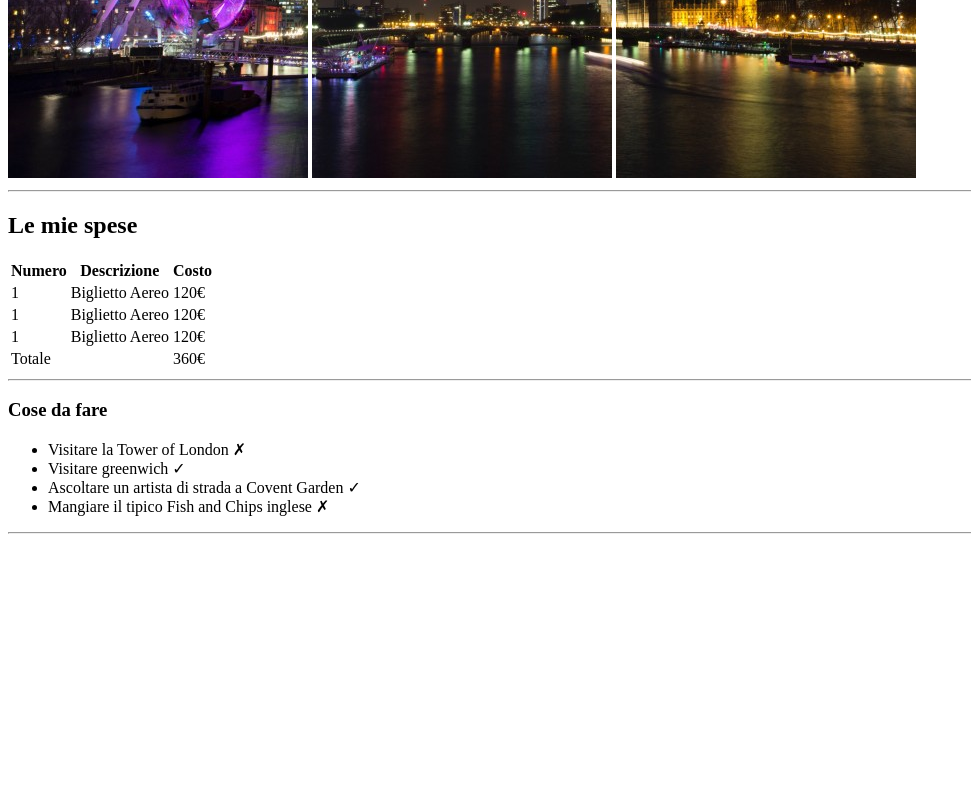
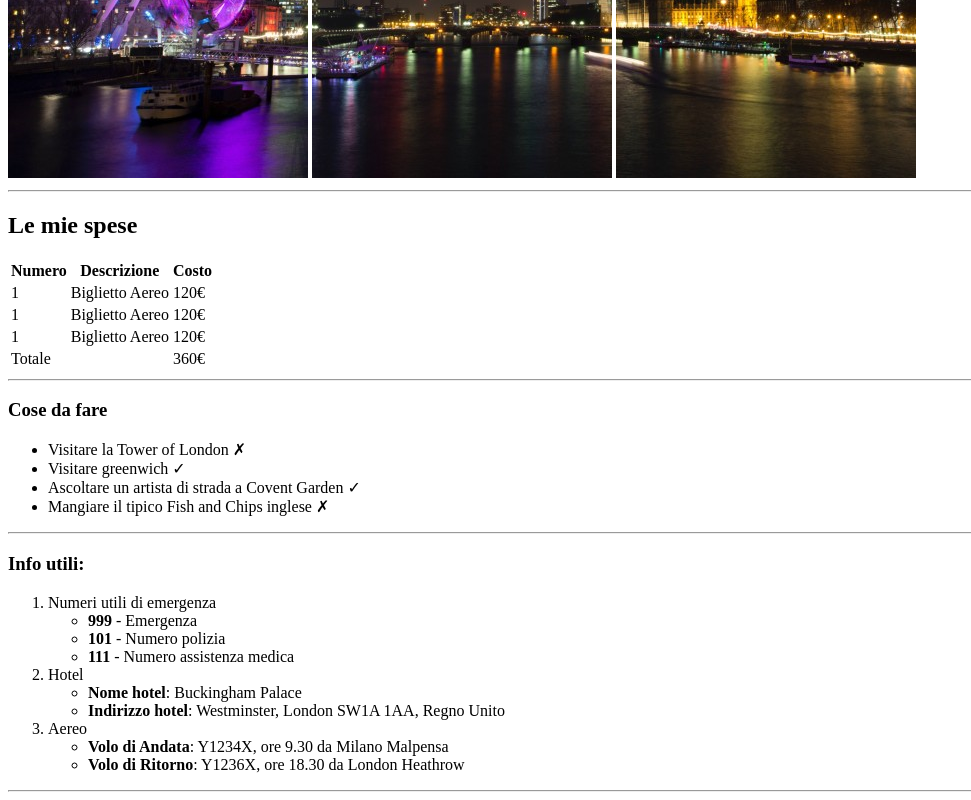
Before and after one commit to Giuseppe-Lo-Re/html-london-trip, a plain HTML site: page index.html in a window 1280 px wide. Shown: the part 502-1302 px from the top of the page, without its empty margins (0-971 px from the left). Before the commit the page ends 1044 px from the top, so only its background shows below. Drawn offline with Linux system fonts and the light colour scheme.

Commit message:
add section 3

```diff
--- a/index.html
+++ b/index.html
@@ -9,7 +9,9 @@
 <body>
     <!-- intestazione pagina -->
     <header>
+        <!-- titolo -->
         <h1>Il mio Viaggio a Londra</h1>
+        <!-- immagini -->
         <img src="img/pexels-bill-emrich-230794-0.jpg" alt="Panoramica Londra 1-3">
         <img src="img/pexels-bill-emrich-230794-1.jpg" alt="Panoramica Londra 2-3">
         <img src="img/pexels-bill-emrich-230794-2.jpg" alt="Panoramica Londra 3-3">
@@ -18,7 +20,7 @@
     <main>
         <!-- prima sezione -->
         <section>
-            <!-- Titolo -->
+            <!-- titolo -->
             <h2>Le mie spese</h2>
             <!--tabella -->
             <table>
@@ -59,15 +61,45 @@
 
         <!-- seconda sezione -->
         <section>
-            <!-- Titolo -->
+            <!-- titolo -->
             <h3>Cose da fare</h3>
-            <!-- Elenco puntato -->
+            <!-- elenco puntato -->
             <ul>
                 <li>Visitare la Tower of London &cross;</li>
                 <li>Visitare greenwich &check;</li>
                 <li>Ascoltare un artista di strada a Covent Garden &check;</li>
                 <li>Mangiare il tipico Fish and Chips inglese &cross;</li>
             </ul>
+        </section>
+
+        <hr>
+
+        <!-- terza sezione -->
+        <section>
+           <!-- titolo -->
+           <h3>Info utili:</h3>
+            <!-- elenco numerato -->
+            <ol>
+                <li>Numeri utili di emergenza</li>
+                     <!-- elenco puntato nidificato -->
+                    <ul>
+                        <li><strong>999</strong> - Emergenza</li>
+                        <li><strong>101</strong> - Numero polizia</li>
+                        <li><strong>111</strong> - Numero assistenza medica</li>
+                    </ul>
+                <li>Hotel</li>
+                    <!-- elenco puntato nidificato -->
+                    <ul>
+                        <li><strong>Nome hotel</strong>: Buckingham Palace</li>
+                        <li><strong>Indirizzo hotel</strong>: Westminster, London SW1A 1AA, Regno Unito</li>
+                    </ul>
+                <li>Aereo</li>
+                    <!-- elenco puntato nidificato -->
+                    <ul>
+                        <li><strong>Volo di Andata</strong>: Y1234X, ore 9.30 da Milano Malpensa</li>
+                        <li><strong>Volo di Ritorno</strong>: Y1236X, ore 18.30 da London Heathrow</li>
+                    </ul>
+            </ol>
         </section>
 
         <hr>
```
